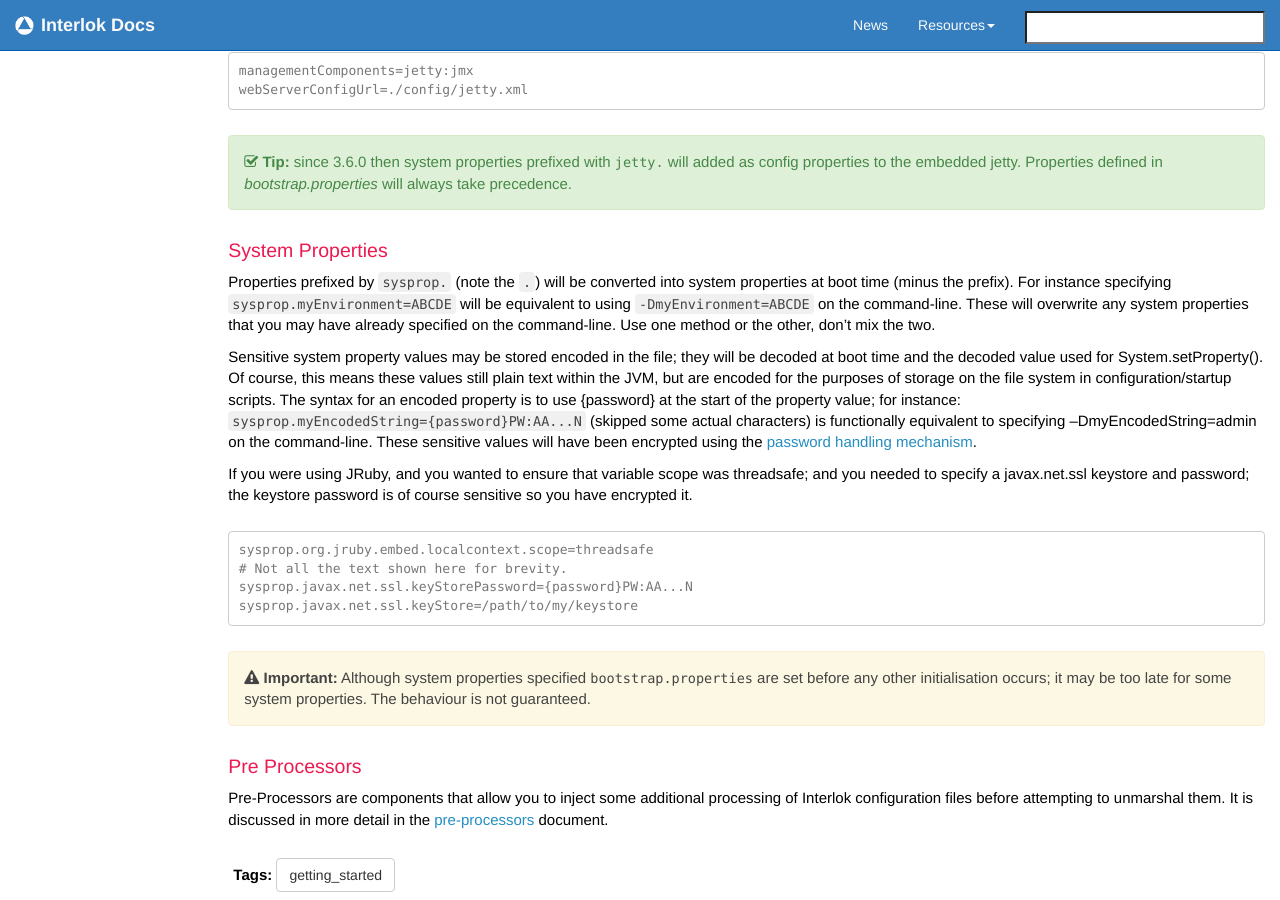
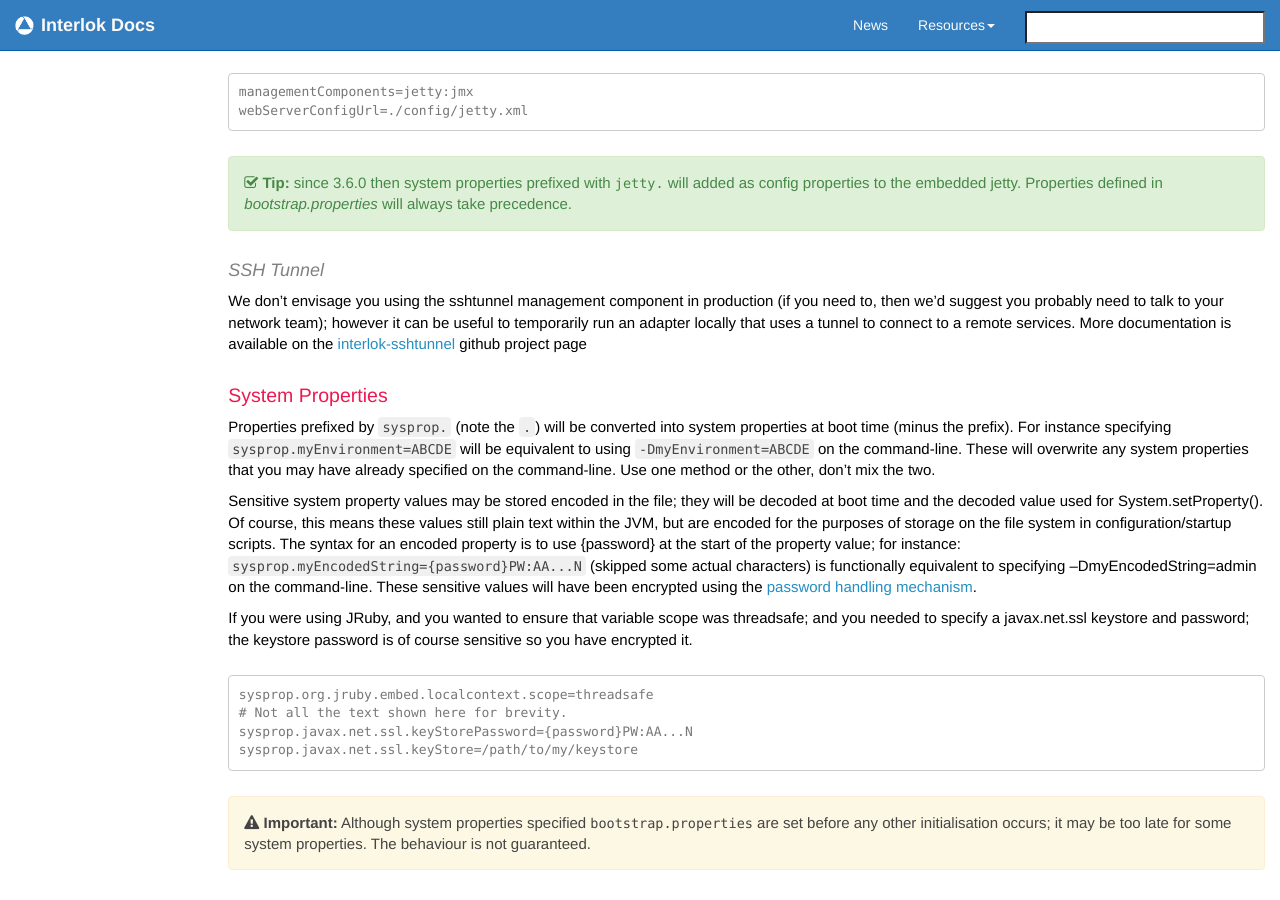
Before and after one commit to adaptris/interlok-docs-legacy, a Jekyll site: the page built from pages/adapter/adapter-bootstrap.md, in a window 1280 px wide and 900 px high, scrolled down 5260 px. Built offline with Jekyll 4.4.1, drawn with Linux system fonts in a browser that asks for light colours; nearby versions of some CDN libraries; comment, search, counter and statistics services are not loaded.

Commit message:
INTERLOK-2111 - Added a documentation note about sshtunnel

```diff
--- a/pages/adapter/adapter-bootstrap.md
+++ b/pages/adapter/adapter-bootstrap.md
@@ -175,6 +175,10 @@ webServerConfigUrl=./config/jetty.xml
 
 {% include tip.html content="since 3.6.0 then system properties prefixed with `jetty.` will added as config properties to the embedded jetty. Properties defined in _bootstrap.properties_ will always take precedence." %}
 
+#### SSH Tunnel ####
+
+We don't envisage you using the sshtunnel management component in production (if you need to, then we'd suggest you probably need to talk to your network team); however it can be useful to temporarily run an adapter locally that uses a tunnel to connect to a remote services. More documentation is available on the [interlok-sshtunnel][] github project page
+
 ### System Properties ###
 
 Properties prefixed by `sysprop.` (note the `.`) will be converted into system properties at boot time (minus the prefix). For instance specifying `sysprop.myEnvironment=ABCDE` will be equivalent to using `-DmyEnvironment=ABCDE` on the command-line. These will overwrite any system properties that you may have already specified on the command-line. Use one method or the other, don’t mix the two.
@@ -202,3 +206,4 @@ Pre-Processors are components that allow you to inject some additional processin
 [ManagementComponent]: https://development.adaptris.net/javadocs/v3-snapshot/Interlok-API/com/adaptris/core/management/ManagementComponent.html
 [Authenticator]: http://docs.oracle.com/javase/7/docs/api/java/net/Authenticator.html
 [interlok-activemq]: https://development.adaptris.net/nexus/content/groups/public/com/adaptris/interlok-activemq/
+[interlok-sshtunnel]: https://github.com/adaptris/interlok-sshtunnel
```
